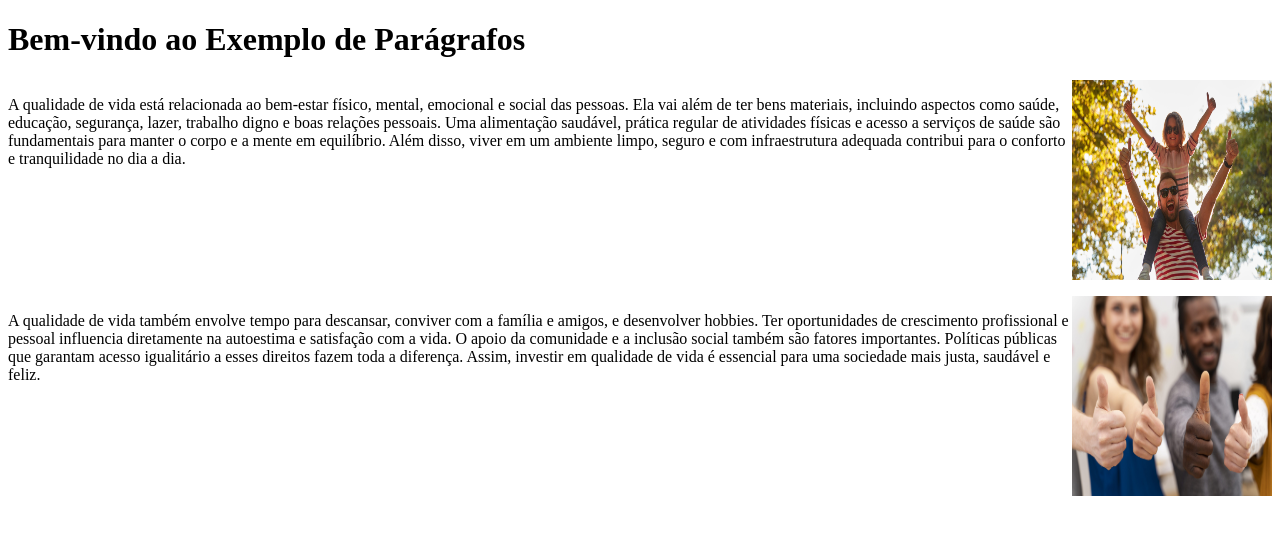
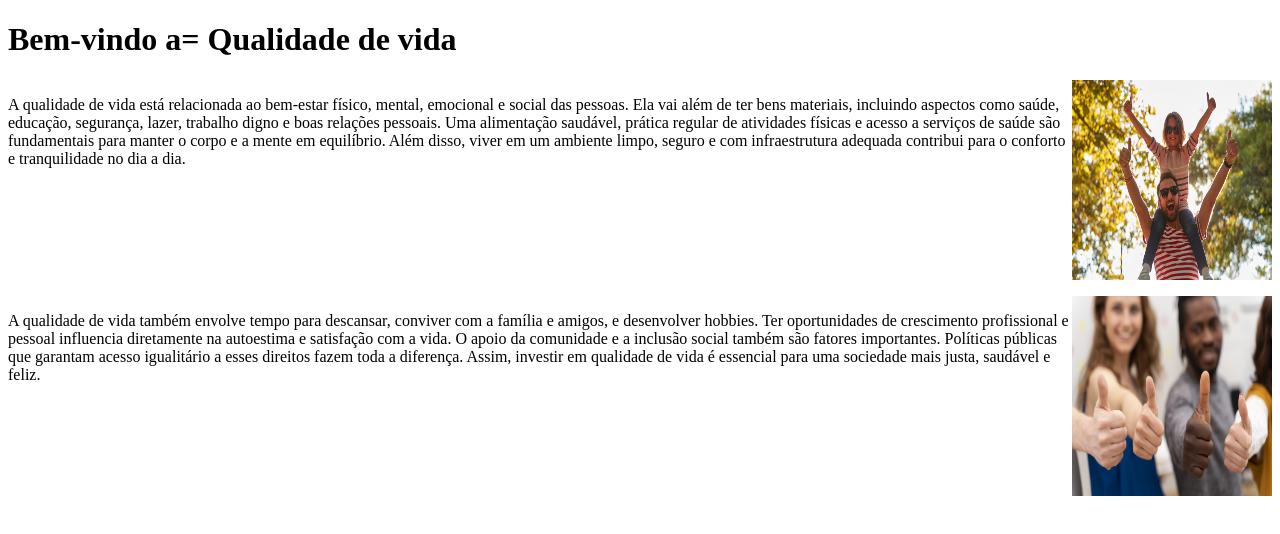
Before and after one commit to gabpanagio/aula1605, a plain HTML site: page index.html in a window 1280 px wide. Drawn offline with Linux system fonts and the light colour scheme.

Commit message:
Update index.html

```diff
--- a/index.html
+++ b/index.html
@@ -4,12 +4,12 @@
   <meta charset="UTF-8">
   <meta name="viewport" content="width=device-width, initial-scale=1.0">
   <link rel="stylesheet" href="style.css">
-  <title>Exemplo de Parágrafos</title>
+  <title>Qualidade de vida</title>
 
 </head>
 <body>
 
-  <h1>Bem-vindo ao Exemplo de Parágrafos</h1>
+  <h1>Bem-vindo a= Qualidade de vida</h1>
 <div class="imgd">
 <p>A qualidade de vida está relacionada ao bem-estar físico, mental, emocional e social das pessoas. Ela vai além de ter bens materiais, incluindo aspectos como saúde, educação, segurança, lazer, trabalho digno e boas relações pessoais. Uma alimentação saudável, prática regular de atividades físicas e acesso a serviços de saúde são fundamentais para manter o corpo e a mente em equilíbrio. Além disso, viver em um ambiente limpo, seguro e com infraestrutura adequada contribui para o conforto e tranquilidade no dia a dia. </p>
 
```
